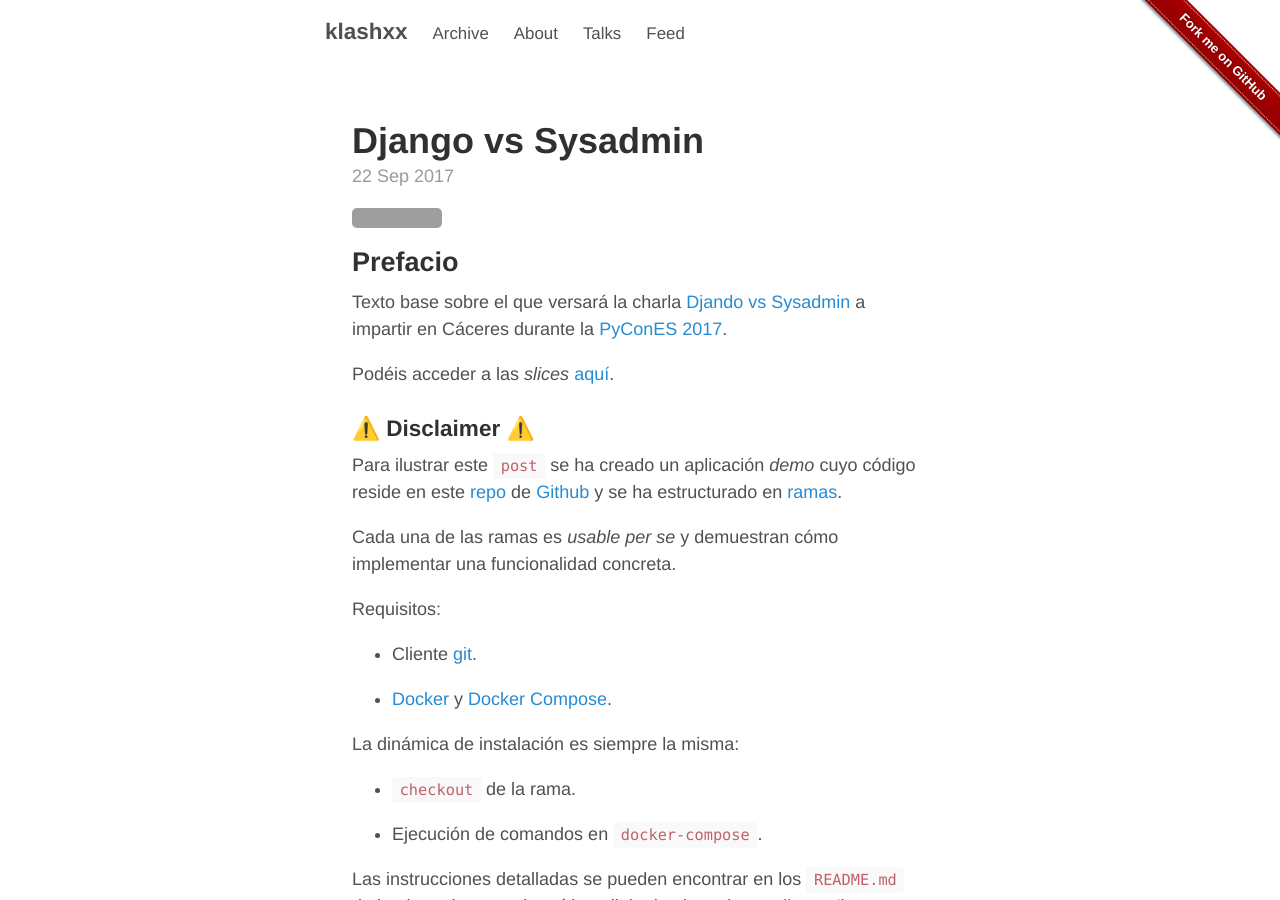
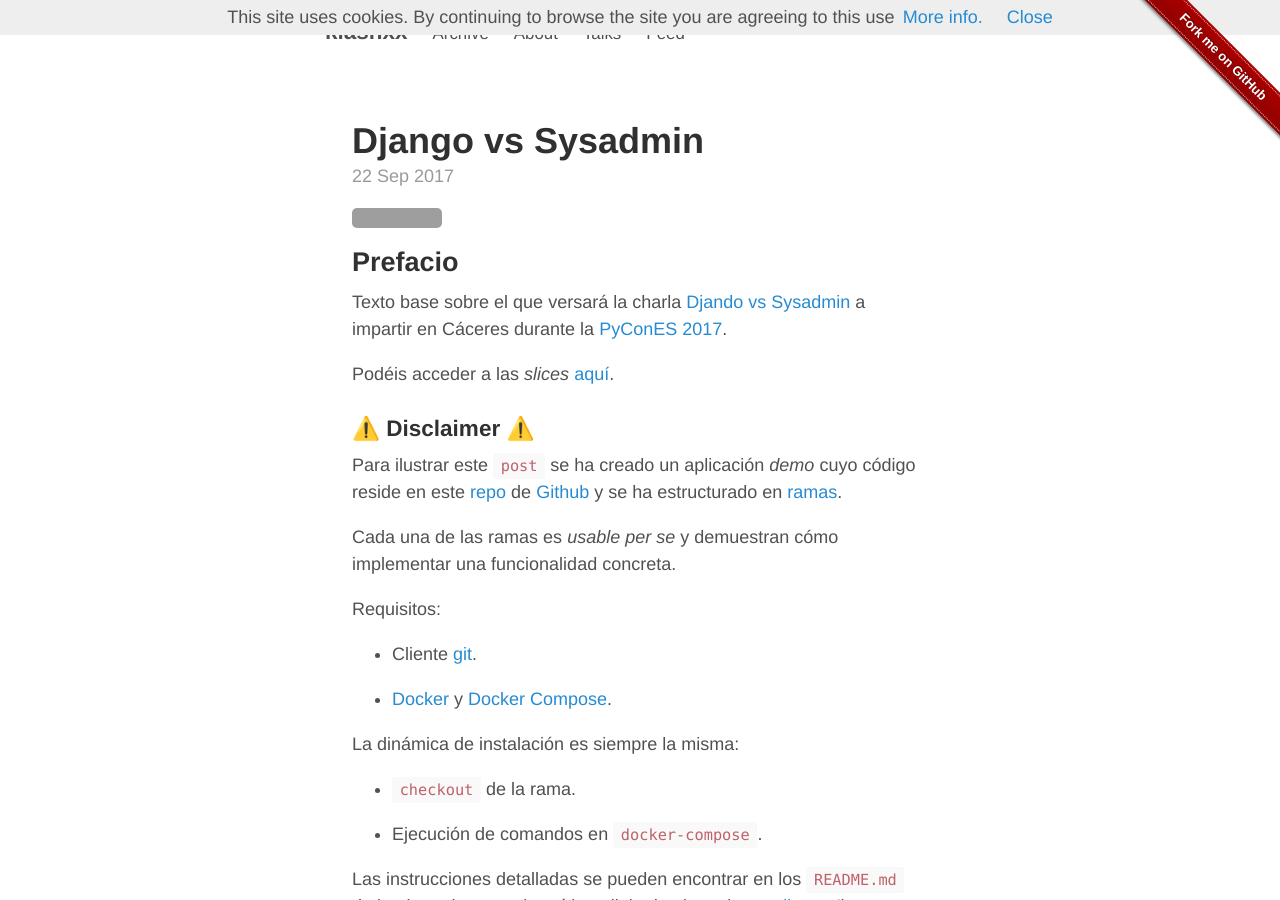
Before and after one commit to klashxx/klashxx.github.io, a Jekyll site: the page built from index.html, in a window 1280 px wide and 900 px high. Built offline with Jekyll 4.4.1, drawn with Linux system fonts in a browser that asks for light colours; nearby versions of some CDN libraries; emoji names are drawn with the system emoji font; the list of posts is cut into pages by our own code; some of the changed lines change nothing that is shown; grey boxes are pictures that could not be loaded.

Commit message:
Cookie warn

```diff
--- a/_layouts/default.html
+++ b/_layouts/default.html
@@ -37,5 +37,15 @@
       </footer>
     </div>
     {% include analytics.html %}
+    <script
+    src="https://code.jquery.com/jquery-3.2.1.slim.min.js"
+    integrity="sha256-k2WSCIexGzOj3Euiig+TlR8gA0EmPjuc79OEeY5L45g="
+    crossorigin="anonymous"></script>
+    <script type="text/javascript" src="{{ site.baseurl }}/js/cookiechoices.js"></script>
+    <script type="text/javascript">
+        document.addEventListener('DOMContentLoaded', function (event) {
+            cookieChoices.showCookieConsentBar('This site uses cookies. By continuing to browse the site you are agreeing to this use', 'Close', 'More info.', 'http://ec.europa.eu/ipg/basics/legal/cookies/index_en.htm');
+        });
+    </script>
   </body>
 </html>
--- /dev/null
+++ b/js/cookiechoices.js
@@ -0,0 +1,171 @@
+/*
+ Copyright 2014 Google Inc. All rights reserved.
+
+ Licensed under the Apache License, Version 2.0 (the "License");
+ you may not use this file except in compliance with the License.
+ You may obtain a copy of the License at
+
+ http://www.apache.org/licenses/LICENSE-2.0
+
+ Unless required by applicable law or agreed to in writing, software
+ distributed under the License is distributed on an "AS IS" BASIS,
+ WITHOUT WARRANTIES OR CONDITIONS OF ANY KIND, either express or implied.
+ See the License for the specific language governing permissions and
+ limitations under the License.
+ */
+
+(function(window) {
+
+      if (!!window.cookieChoices) {
+        return window.cookieChoices;
+      }
+
+      var document = window.document;
+      // IE8 does not support textContent, so we should fallback to innerText.
+      var supportsTextContent = 'textContent' in document.body;
+
+      var cookieChoices = (function() {
+
+        var cookieName = 'displayCookieConsent';
+        var cookieConsentId = 'cookieChoiceInfo';
+        var dismissLinkId = 'cookieChoiceDismiss';
+
+        function _createHeaderElement(cookieText, dismissText, linkText, linkHref) {
+          var butterBarStyles = 'position:fixed;width:100%;background-color:#eee;' +
+              'margin:0; left:0; top:0;padding:4px;z-index:1000;text-align:center;';
+
+          var cookieConsentElement = document.createElement('div');
+          cookieConsentElement.id = cookieConsentId;
+          cookieConsentElement.style.cssText = butterBarStyles;
+          cookieConsentElement.appendChild(_createConsentText(cookieText));
+
+          if (!!linkText && !!linkHref) {
+            cookieConsentElement.appendChild(_createInformationLink(linkText, linkHref));
+          }
+          cookieConsentElement.appendChild(_createDismissLink(dismissText));
+          return cookieConsentElement;
+        }
+
+        function _createDialogElement(cookieText, dismissText, linkText, linkHref) {
+          var glassStyle = 'position:fixed;width:100%;height:100%;z-index:999;' +
+              'top:0;left:0;opacity:0.5;filter:alpha(opacity=50);' +
+              'background-color:#ccc;';
+          var dialogStyle = 'z-index:1000;position:fixed;left:50%;top:50%';
+          var contentStyle = 'position:relative;left:-50%;margin-top:-25%;' +
+              'background-color:#fff;padding:20px;box-shadow:4px 4px 25px #888;';
+
+          var cookieConsentElement = document.createElement('div');
+          cookieConsentElement.id = cookieConsentId;
+
+          var glassPanel = document.createElement('div');
+          glassPanel.style.cssText = glassStyle;
+
+          var content = document.createElement('div');
+          content.style.cssText = contentStyle;
+
+          var dialog = document.createElement('div');
+          dialog.style.cssText = dialogStyle;
+
+          var dismissLink = _createDismissLink(dismissText);
+          dismissLink.style.display = 'block';
+          dismissLink.style.textAlign = 'right';
+          dismissLink.style.marginTop = '8px';
+
+          content.appendChild(_createConsentText(cookieText));
+          if (!!linkText && !!linkHref) {
+            content.appendChild(_createInformationLink(linkText, linkHref));
+          }
+          content.appendChild(dismissLink);
+          dialog.appendChild(content);
+          cookieConsentElement.appendChild(glassPanel);
+          cookieConsentElement.appendChild(dialog);
+          return cookieConsentElement;
+        }
+
+        function _setElementText(element, text) {
+          if (supportsTextContent) {
+            element.textContent = text;
+          } else {
+            element.innerText = text;
+          }
+        }
+
+        function _createConsentText(cookieText) {
+          var consentText = document.createElement('span');
+          _setElementText(consentText, cookieText);
+          return consentText;
+        }
+
+        function _createDismissLink(dismissText) {
+          var dismissLink = document.createElement('a');
+          _setElementText(dismissLink, dismissText);
+          dismissLink.id = dismissLinkId;
+          dismissLink.href = '#';
+          dismissLink.style.marginLeft = '24px';
+          return dismissLink;
+        }
+
+        function _createInformationLink(linkText, linkHref) {
+          var infoLink = document.createElement('a');
+          _setElementText(infoLink, linkText);
+          infoLink.href = linkHref;
+          infoLink.target = '_blank';
+          infoLink.style.marginLeft = '8px';
+          return infoLink;
+        }
+
+        function _dismissLinkClick() {
+          _saveUserPreference();
+          _removeCookieConsent();
+          return false;
+        }
+
+        function _showCookieConsent(cookieText, dismissText, linkText, linkHref, isDialog) {
+          if (_shouldDisplayConsent()) {
+            _removeCookieConsent();
+            var consentElement = (isDialog) ?
+                _createDialogElement(cookieText, dismissText, linkText, linkHref) :
+                _createHeaderElement(cookieText, dismissText, linkText, linkHref);
+            var fragment = document.createDocumentFragment();
+            fragment.appendChild(consentElement);
+            document.body.appendChild(fragment.cloneNode(true));
+            document.getElementById(dismissLinkId).onclick = _dismissLinkClick;
+          }
+        }
+
+        function showCookieConsentBar(cookieText, dismissText, linkText, linkHref) {
+          _showCookieConsent(cookieText, dismissText, linkText, linkHref, false);
+        }
+
+        function showCookieConsentDialog(cookieText, dismissText, linkText, linkHref) {
+          _showCookieConsent(cookieText, dismissText, linkText, linkHref, true);
+        }
+
+        function _removeCookieConsent() {
+          var cookieChoiceElement = document.getElementById(cookieConsentId);
+          if (cookieChoiceElement != null) {
+            cookieChoiceElement.parentNode.removeChild(cookieChoiceElement);
+          }
+        }
+
+        function _saveUserPreference() {
+          // Set the cookie expiry to one year after today.
+          var expiryDate = new Date();
+          expiryDate.setFullYear(expiryDate.getFullYear() + 1);
+          document.cookie = cookieName + '=y; expires=' + expiryDate.toGMTString();
+        }
+
+        function _shouldDisplayConsent() {
+          // Display the header only if the cookie has not been set.
+          return !document.cookie.match(new RegExp(cookieName + '=([^;]+)'));
+        }
+
+        var exports = {};
+        exports.showCookieConsentBar = showCookieConsentBar;
+        exports.showCookieConsentDialog = showCookieConsentDialog;
+        return exports;
+      })();
+
+      window.cookieChoices = cookieChoices;
+      return cookieChoices;
+    })(this);
```
